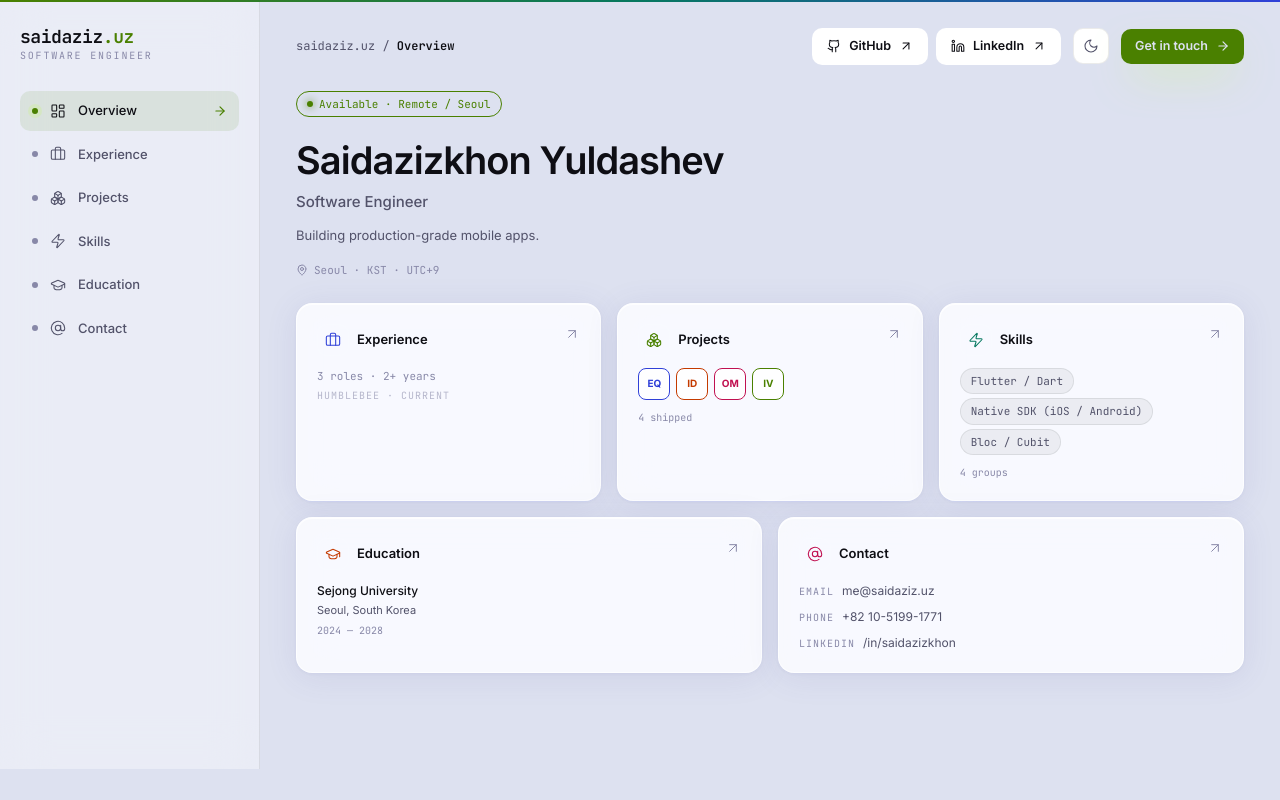
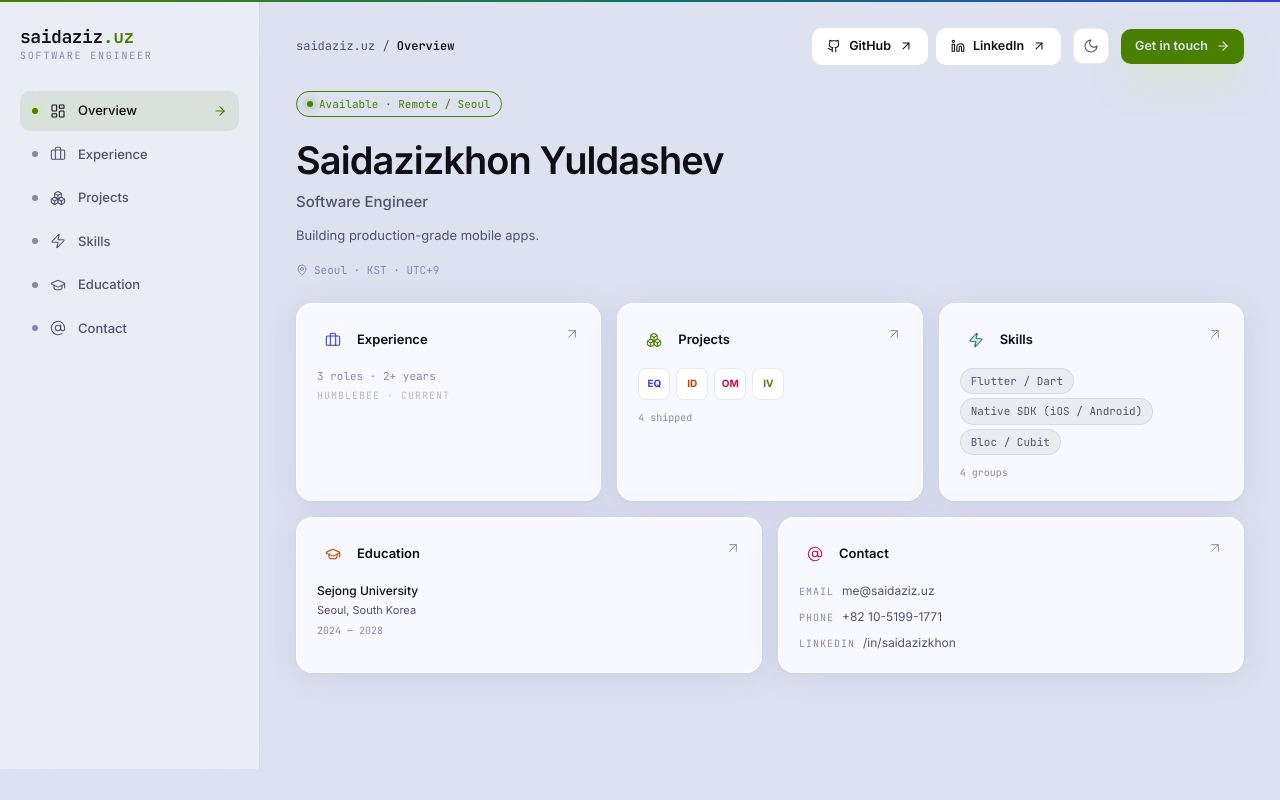
Before and after one commit to Saidazizkhon05/saidazizuz, a React (Vite) app: page / in a window 1280 px wide. Built offline with nearby package versions, Linux system fonts and the light colour scheme.

Commit message:
fix duplicate style prop in DashboardGrid

```diff
--- a/src/components/DashboardGrid.tsx
+++ b/src/components/DashboardGrid.tsx
@@ -95,8 +95,7 @@ export function DashboardGrid() {
               <span
                 key={p.monogram}
                 className="grid h-8 w-8 place-items-center rounded-lg border bg-panel/80 text-[10px] font-bold"
-                style={{ borderColor: "var(--color-wire)" }}
-                style={{ color: accentVar[p.accent] }}
+                style={{ borderColor: "var(--color-wire)", color: accentVar[p.accent] }}
               >
                 {p.monogram}
               </span>
```
